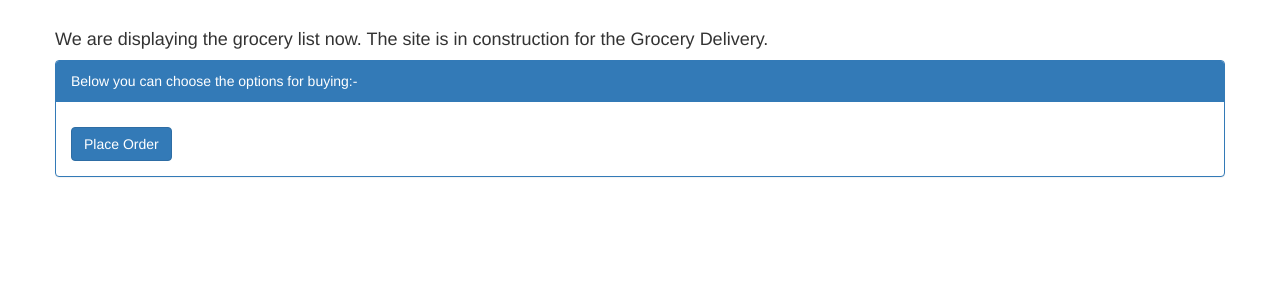
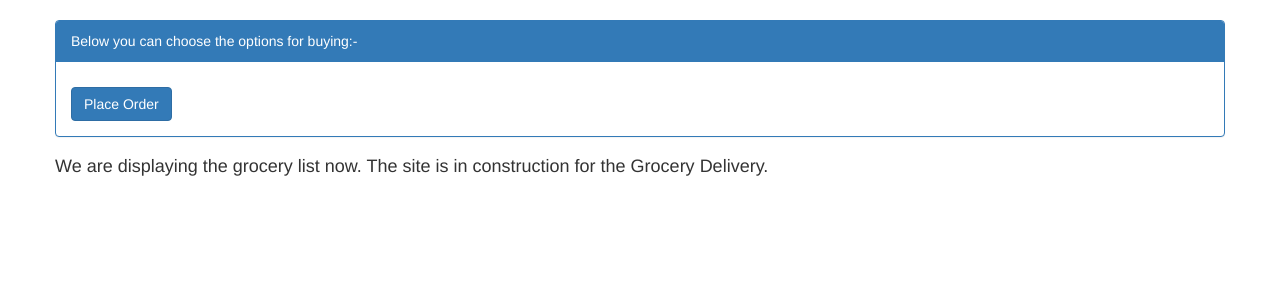
Before and after one commit to Sanjana-Arora-learner/OrderGroceryApp, a React app: page / in a window 1280 px wide. Shown: the top 300 px of the page. Built offline with nearby package versions, Linux system fonts and the light colour scheme.

Commit message:
Modified the look

```diff
--- a/Public/App.js
+++ b/Public/App.js
@@ -60,7 +60,6 @@ class App extends React.Component {
             <div className="container">
                 <br></br>
                 <div className="row pt-20">
-                <h4>We are displaying the grocery list now. The site is in construction for the Grocery Delivery.</h4>
                 <div className="panel panel-primary">
                             <div className="panel-heading">Below you can choose the options for buying:-</div>
                             <div className="panel-body">
@@ -72,6 +71,7 @@ class App extends React.Component {
                                 </form>
                             </div>
                         </div>
+                        <h4>We are displaying the grocery list now. The site is in construction for the Grocery Delivery.</h4>
                 </div>
             </div>
         );
```
